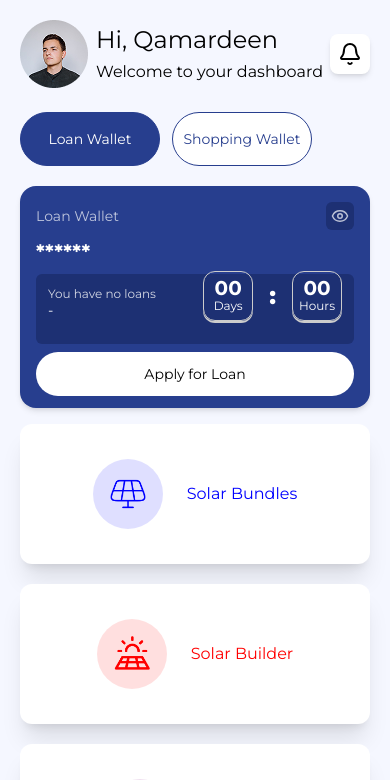
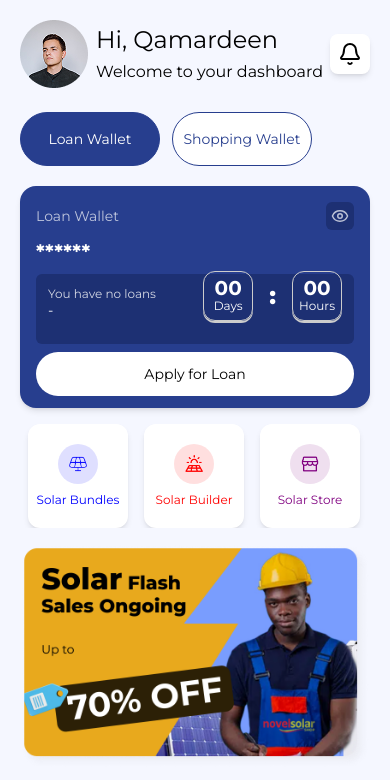
Before and after one commit to CODEMASTER-ABDULLAH-92/TrooSolar, a React (Vite) app in the folder client/: page / in a window 390 px wide. Shown: the top 780 px of the page. Built offline with nearby package versions, Linux system fonts and the light colour scheme; a web font is replaced by a local one.

Commit message:
Update SmallBoxes.jsx

```diff
--- a/client/src/Component/SmallBoxes.jsx
+++ b/client/src/Component/SmallBoxes.jsx
@@ -58,30 +58,32 @@ const SmallBoxes = ({text}) => {
     </div>
 
     {/* Mobile View  */}
-
-    <div className="gap-5 grid grid-cols-1  sm:hidden">
+{/* Mobile View */}
+<div className="flex gap-4 overflow-x-auto sm:hidden scrollbar-hide px-2">
   {boxItems.map((item) => (
     <Link
       to={item.link}
       key={item.id}
-          className="flex  rounded-xl items-center py-4 px-2 shadow-xl bg-white hover:shadow-lg h-[140px] transition-shadow duration-300 justify-center gap-6"
+      className="flex flex-col items-center min-w-[100px] rounded-xl py-3 px-2 shadow-md bg-white hover:shadow-lg transition-shadow duration-300 justify-center"
     >
       <div
-            className={`bg-[${item.color}]/20 min-h-[70px] min-w-[70px] rounded-full flex justify-center items-center`}
-            style={{ backgroundColor: `${item.color}20` }} // Fallback for Tailwind dynamic colors
+        className="h-[40px] w-[40px] rounded-full flex justify-center items-center"
+        style={{ backgroundColor: `${item.color}20` }}
       >
-            <img src={item.icon} className="h-[40px] w-[40px]" alt={item.title} />
+        <img
+          src={item.icon}
+          className="h-[20px] w-[20px]"
+          alt={item.title}
+        />
       </div>
-          <div>
-
-          <p className={`text-[${item.color}]`} style={{ color: item.color }}>
+      <p className="text-xs mt-2 text-center" style={{ color: item.color }}>
         {item.title}
       </p>
-          <p className="text-xs text-gray-400">{text}</p>
-          </div>
+      <p className="text-xs text-gray-400 text-center px-1">{text}</p>
     </Link>
   ))}
 </div>
+
 
     </>
   );
```
Lines whose indentation alone changed are shown as unchanged.
